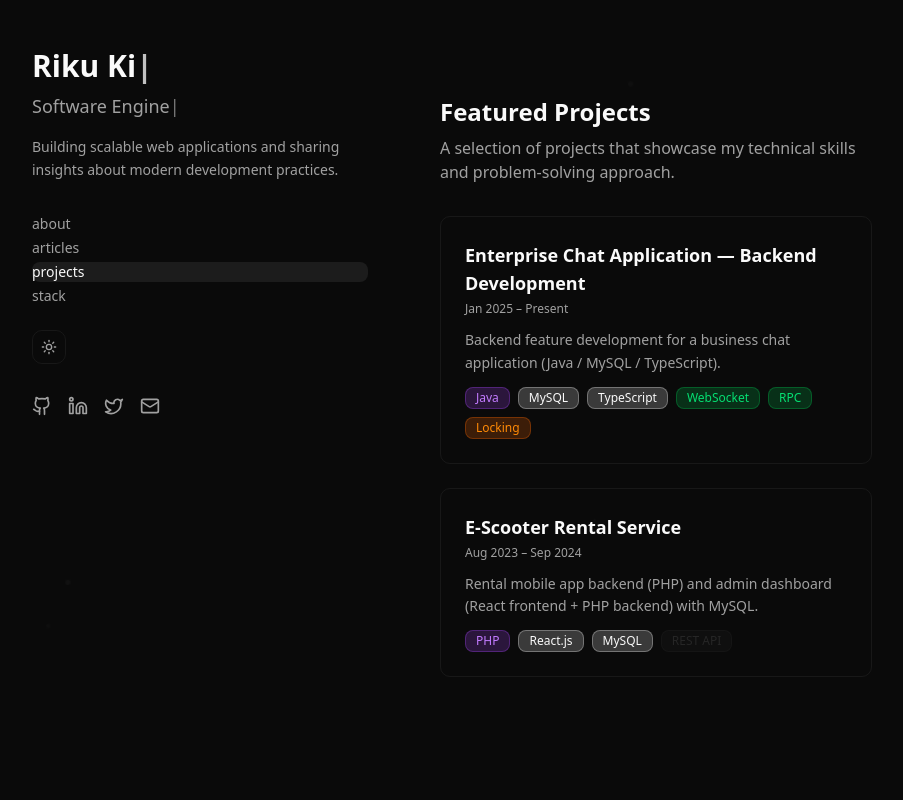
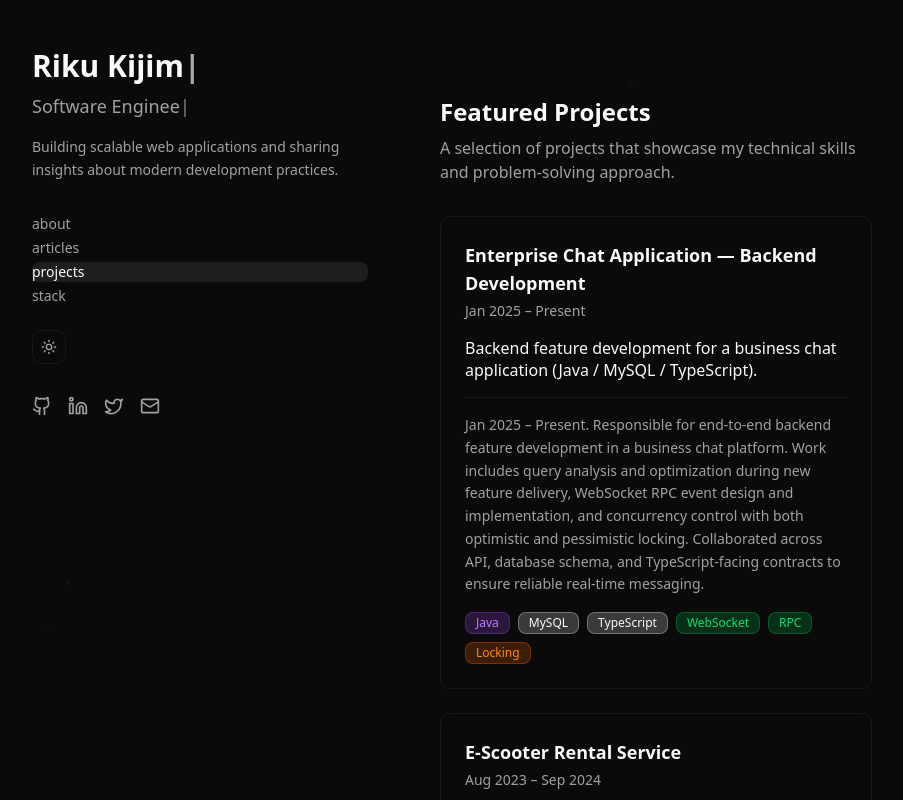
Before and after one commit to kijima-riku/bits-and-bytes, a Next.js app: page /projects in a window 1280 px wide. Shown: the top 800 px of the page, without its empty margins (56-959 px from the left). Built offline with nearby package versions, Linux system fonts and the light colour scheme.

Commit message:
fix: project-card component UI

```diff
--- a/src/components/project-card.tsx
+++ b/src/components/project-card.tsx
@@ -66,13 +66,15 @@ export function ProjectCard({ project }: ProjectCardProps) {
           </div>
         )}
 
-        <div className="space-y-3">
+        <div className="space-y-4">
           <div className="flex items-start justify-between">
             <div className="space-y-1">
               <h3 className="text-lg font-semibold text-foreground group-hover:text-primary transition-colors duration-200">
                 {project.title}
               </h3>
-              <p className="text-xs text-muted-foreground">{period}</p>
+              <p className="text-sm font-medium text-muted-foreground">
+                {period}
+              </p>
             </div>
 
             <div className="flex items-center space-x-2">
@@ -90,8 +92,17 @@ export function ProjectCard({ project }: ProjectCardProps) {
             </div>
           </div>
 
+          <p
+            className="text-base font-medium text-foreground leading-snug"
+            aria-label="Project summary"
+          >
+            {project.description}
+          </p>
+
+          <div className="h-px bg-border/60" />
+
           <p className="text-sm text-muted-foreground leading-relaxed text-pretty">
-            {project.description}
+            {project.longDescription}
           </p>
 
           <div className="flex flex-wrap gap-2">
```
